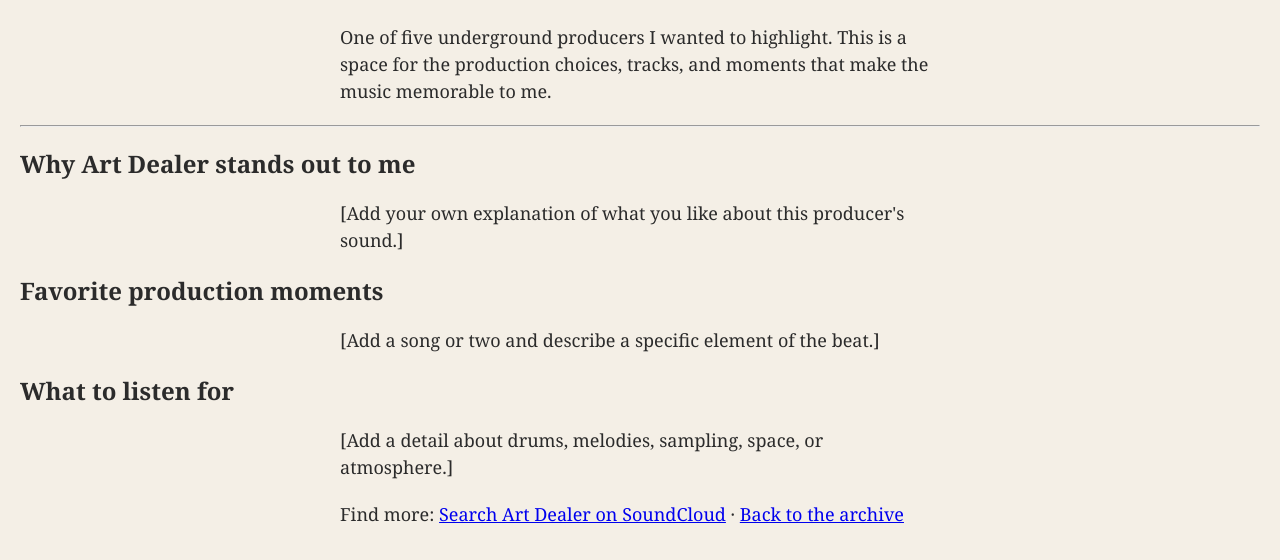
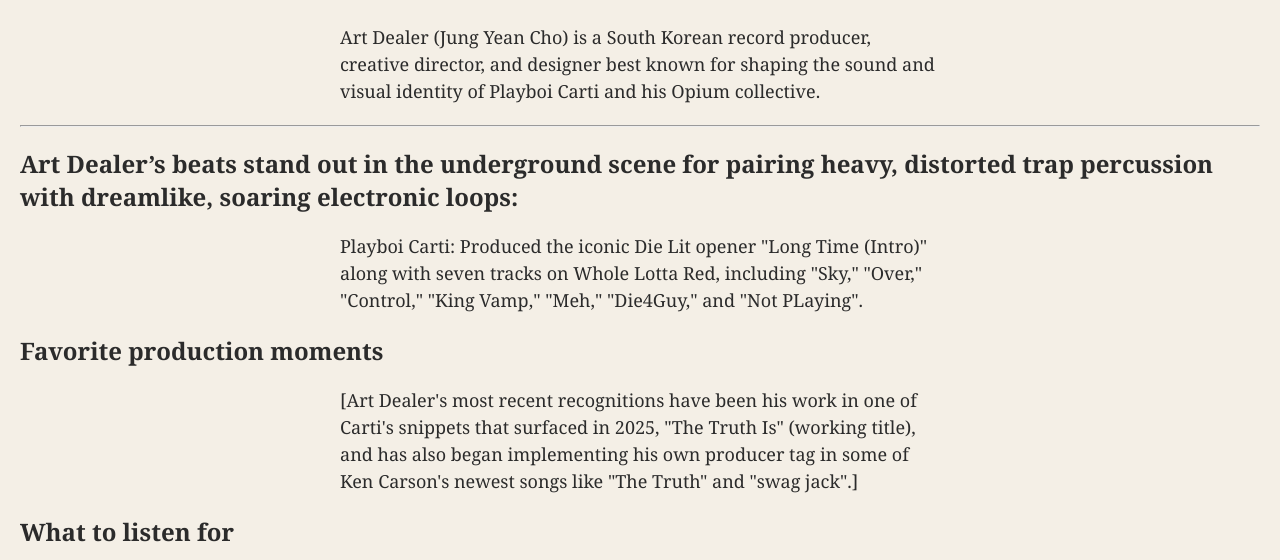
Before and after one commit to mglass705/bmis235-html-3, a plain HTML site: page art-dealer.html in a window 1280 px wide. Shown: the part 240-800 px from the top of the page. Drawn offline with Linux system fonts and the light colour scheme.

Commit message:
Update Art Dealer profile with detailed information

```diff
--- a/art-dealer.html
+++ b/art-dealer.html
@@ -28,15 +28,15 @@
   <main>
     <p class="eyebrow">PRODUCER PROFILE / NOT A RANKING</p>
     <h1>Art Dealer</h1>
-    <p class="lead">One of five underground producers I wanted to highlight. This is a space for the production choices, tracks, and moments that make the music memorable to me.</p>
+    <p class="lead">Art Dealer (Jung Yean Cho) is a South Korean record producer, creative director, and designer best known for shaping the sound and visual identity of Playboi Carti and his Opium collective.</p>
     <hr class="rule">
     <div class="profile-panel">
-      <h2>Why Art Dealer stands out to me</h2>
-      <p class="fill-in">[Add your own explanation of what you like about this producer's sound.]</p>
+      <h2>Art Dealer’s beats stand out in the underground scene for pairing heavy, distorted trap percussion with dreamlike, soaring electronic loops:</h2>
+      <p class="fill-in">Playboi Carti: Produced the iconic Die Lit opener "Long Time (Intro)" along with seven tracks on Whole Lotta Red, including "Sky," "Over," "Control," "King Vamp," "Meh," "Die4Guy," and "Not PLaying".</p>
       <h2>Favorite production moments</h2>
-      <p class="fill-in">[Add a song or two and describe a specific element of the beat.]</p>
+      <p class="fill-in">[Art Dealer's most recent recognitions have been his work in one of Carti's snippets that surfaced in 2025, "The Truth Is" (working title), and has also began implementing his own producer tag in some of Ken Carson's newest songs like "The Truth" and "swag jack".]</p>
       <h2>What to listen for</h2>
-      <p class="fill-in">[Add a detail about drums, melodies, sampling, space, or atmosphere.]</p>
+      <p class="fill-in">Opium & Underground Collaborators: Crafted tracks for Opium signees Ken Carson ("Butterfly," plus work on X and The Xperiment) and Homixide Gang ("Lifestyle"), as well as underground staples like Yung Lean ("Trip").</p>
     </div>
     <p class="small">Find more: <a href="https://soundcloud.com/search?q=art-dealer" target="_blank" rel="noopener noreferrer">Search Art Dealer on SoundCloud</a> · <a href="index.html">Back to the archive</a></p>
   </main>
```
